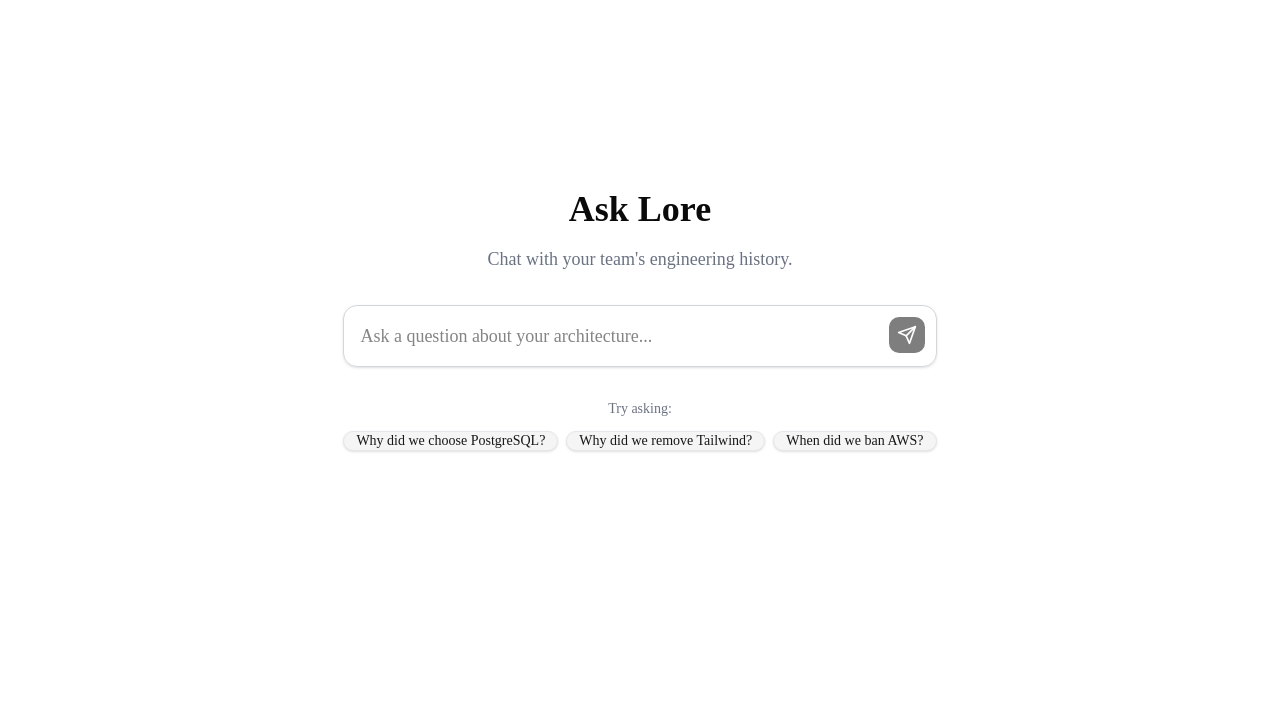
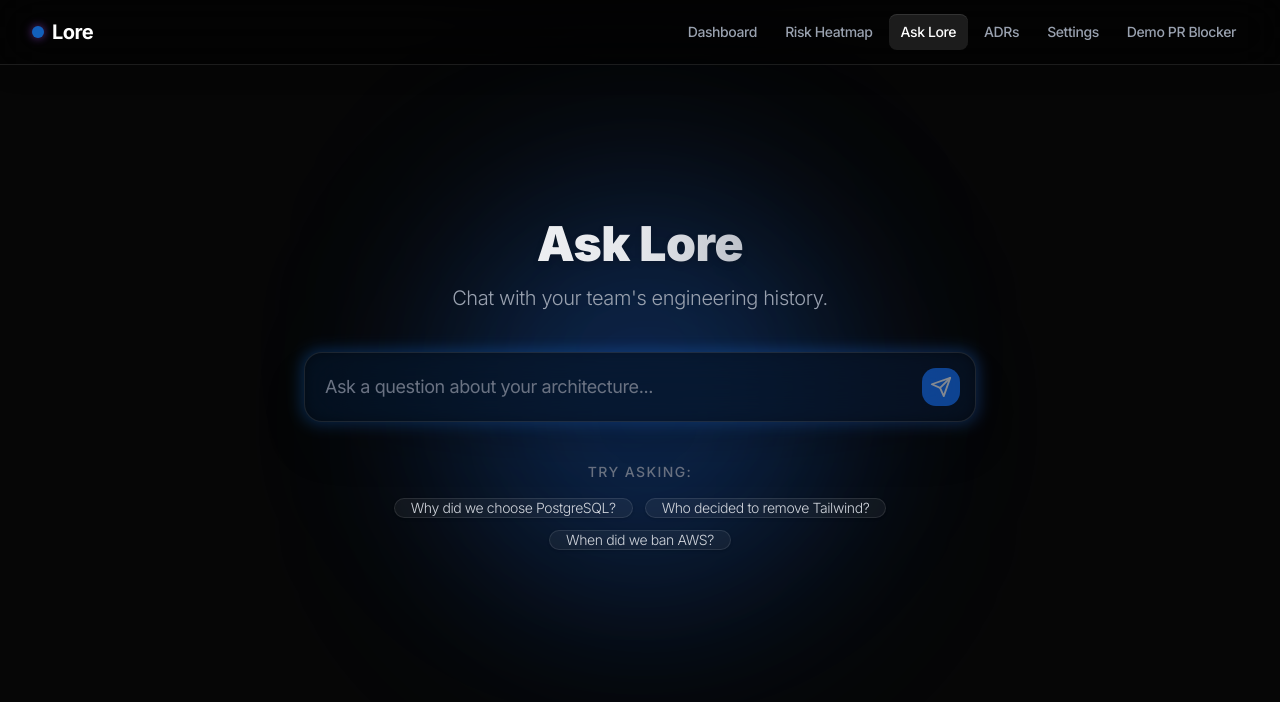
Before and after one commit to wageshsharma20/Lore, a Next.js app in the folder apps/web/: page /ask in a window 1280 px wide. Shown: the top 702 px of the page. Built offline with nearby package versions, Linux system fonts and the light colour scheme.

Commit message:
feat(frontend): Finalize Person B UI, logic, and tests

```diff
--- a/apps/web/src/app/ask/page.tsx
+++ b/apps/web/src/app/ask/page.tsx
@@ -7,20 +7,25 @@ import { askLore, AskResponse } from "@/actions/ask";
 
 export default function AskPage() {
   const [query, setQuery] = useState("");
-  const [loading, setLoading] = useState(false);
+  const [loadingStep, setLoadingStep] = useState<string>("");
   const [result, setResult] = useState<AskResponse | null>(null);
 
   const exampleQueries = [
     "Why did we choose PostgreSQL?",
-    "Why did we remove Tailwind?",
+    "Who decided to remove Tailwind?",
     "When did we ban AWS?"
   ];
 
   const handleAsk = async (q: string) => {
     if (!q.trim()) return;
     setQuery(q);
-    setLoading(true);
+    setLoadingStep("Searching decision graph…");
     setResult(null);
+
+    // Progressive loading text sequence
+    const timer1 = setTimeout(() => setLoadingStep("Found 3 related decisions…"), 1500);
+    const timer2 = setTimeout(() => setLoadingStep("Generating answer…"), 3500);
+
     try {
       const res = await askLore(q);
       setResult(res);
@@ -28,47 +33,54 @@ export default function AskPage() {
       console.error(e);
       alert("Failed to ask Lore. Please try again.");
     } finally {
-      setLoading(false);
+      clearTimeout(timer1);
+      clearTimeout(timer2);
+      setLoadingStep("");
     }
   };
 
   return (
-    <main className="p-8 max-w-4xl mx-auto min-h-[80vh] flex flex-col justify-center items-center">
-      <div className="w-full text-center mb-8">
-        <h1 className="text-4xl font-bold mb-4">Ask Lore</h1>
-        <p className="text-gray-500 text-lg">Chat with your team's engineering history.</p>
+    <main className="p-8 max-w-4xl mx-auto min-h-[80vh] flex flex-col justify-center items-center relative">
+      {/* Glow Effects */}
+      <div className="absolute top-1/4 left-1/4 w-96 h-96 bg-primary/20 rounded-full blur-[100px] z-[-1]"></div>
+      <div className="absolute bottom-1/4 right-1/4 w-96 h-96 bg-blue-500/10 rounded-full blur-[100px] z-[-1]"></div>
+
+      <div className="w-full text-center mb-10">
+        <h1 className="text-5xl font-black mb-4 bg-gradient-to-r from-white via-gray-200 to-gray-500 bg-clip-text text-transparent drop-shadow-md">Ask Lore</h1>
+        <p className="text-gray-400 text-xl font-light">Chat with your team's engineering history.</p>
       </div>
 
       <div className="w-full max-w-2xl">
-        <div className="relative mb-8">
+        <div className="relative mb-10 group">
+          <div className="absolute -inset-0.5 bg-gradient-to-r from-primary to-blue-500 rounded-2xl blur opacity-30 group-hover:opacity-60 transition duration-500"></div>
           <input
             type="text"
             value={query}
             onChange={(e) => setQuery(e.target.value)}
             onKeyDown={(e) => e.key === 'Enter' && handleAsk(query)}
             placeholder="Ask a question about your architecture..."
-            className="w-full p-4 pr-12 text-lg border border-gray-300 rounded-xl shadow-sm focus:ring-2 focus:ring-black focus:border-black outline-none transition-all"
-            disabled={loading}
+            className="relative w-full p-5 pr-14 text-lg bg-black/60 backdrop-blur-xl border border-white/10 text-white placeholder-gray-500 rounded-2xl shadow-2xl focus:ring-2 focus:ring-primary focus:border-transparent outline-none transition-all"
+            disabled={!!loadingStep}
           />
           <button
             onClick={() => handleAsk(query)}
-            disabled={loading || !query.trim()}
-            className="absolute right-3 top-3 p-2 bg-black text-white rounded-lg hover:bg-gray-800 disabled:opacity-50"
+            disabled={!!loadingStep || !query.trim()}
+            className="absolute right-4 top-4 p-2 bg-primary/90 text-white rounded-xl hover:bg-primary hover:scale-105 hover:shadow-[0_0_15px_rgba(168,85,247,0.5)] transition-all disabled:opacity-50 disabled:hover:scale-100 disabled:hover:shadow-none"
           >
-            <svg xmlns="http://www.w3.org/2000/svg" width="20" height="20" viewBox="0 0 24 24" fill="none" stroke="currentColor" strokeWidth="2" strokeLinecap="round" strokeLinejoin="round"><path d="m22 2-7 20-4-9-9-4Z"/><path d="M22 2 11 13"/></svg>
+            <svg xmlns="http://www.w3.org/2000/svg" width="22" height="22" viewBox="0 0 24 24" fill="none" stroke="currentColor" strokeWidth="2" strokeLinecap="round" strokeLinejoin="round"><path d="m22 2-7 20-4-9-9-4Z"/><path d="M22 2 11 13"/></svg>
           </button>
         </div>
 
-        {!result && !loading && (
-          <div className="flex flex-col items-center">
-            <p className="text-sm text-gray-500 mb-3 font-medium">Try asking:</p>
-            <div className="flex flex-wrap gap-2 justify-center">
+        {!result && !loadingStep && (
+          <div className="flex flex-col items-center animate-in fade-in duration-700">
+            <p className="text-sm text-gray-500 mb-4 font-medium tracking-widest uppercase">Try asking:</p>
+            <div className="flex flex-wrap gap-3 justify-center">
               {exampleQueries.map((q, index) => (
                 <Badge
                   key={index}
                   variant="secondary"
                   onClick={() => handleAsk(q)}
-                  className="cursor-pointer hover:bg-gray-200 px-3 py-1.5 text-sm font-normal shadow-sm border border-gray-200"
+                  className="cursor-pointer bg-white/5 hover:bg-white/10 text-gray-300 px-4 py-2 text-sm font-light border border-white/10 hover:border-primary/50 transition-all shadow-sm"
                 >
                   {q}
                 </Badge>
@@ -77,39 +89,45 @@ export default function AskPage() {
           </div>
         )}
 
-        {loading && (
-          <div className="flex justify-center my-12">
-            <div className="animate-pulse flex flex-col items-center gap-4">
-              <div className="w-12 h-12 border-4 border-gray-200 border-t-black rounded-full animate-spin"></div>
-              <p className="text-gray-500 font-medium">Searching architectural graph...</p>
+        {loadingStep && (
+          <div className="flex justify-center my-12 animate-in fade-in duration-500">
+            <div className="flex flex-col items-center gap-6">
+              <div className="relative w-16 h-16">
+                <div className="absolute inset-0 rounded-full border-4 border-primary/20"></div>
+                <div className="absolute inset-0 rounded-full border-4 border-primary border-t-transparent animate-spin"></div>
+                <div className="absolute inset-0 rounded-full border-4 border-blue-500/50 border-b-transparent animate-[spin_1.5s_linear_infinite_reverse]"></div>
+              </div>
+              <p className="text-primary font-medium text-lg tracking-wide animate-pulse">
+                {loadingStep}
+              </p>
             </div>
           </div>
         )}
 
-        {result && !loading && (
-          <div className="mt-8 animate-in fade-in slide-in-from-bottom-4 duration-500">
-            <Card className="border-gray-200 shadow-lg overflow-hidden">
-              <div className="bg-green-50 px-6 py-3 border-b border-green-100 flex items-center justify-between">
-                <span className="text-green-800 font-medium flex items-center gap-2">
-                  <svg xmlns="http://www.w3.org/2000/svg" width="18" height="18" viewBox="0 0 24 24" fill="none" stroke="currentColor" strokeWidth="2" strokeLinecap="round" strokeLinejoin="round"><path d="M22 11.08V12a10 10 0 1 1-5.93-9.14"/><path d="m9 11 3 3L22 4"/></svg>
-                  Answer Found
+        {result && !loadingStep && (
+          <div className="mt-10 animate-in fade-in slide-in-from-bottom-8 duration-700">
+            <Card className="bg-black/40 backdrop-blur-2xl border-white/10 shadow-[0_0_40px_rgba(0,0,0,0.5)] overflow-hidden">
+              <div className="bg-emerald-500/10 px-6 py-4 border-b border-emerald-500/20 flex items-center justify-between shadow-[inset_0_-1px_0_rgba(16,185,129,0.2)]">
+                <span className="text-emerald-400 font-medium flex items-center gap-3 drop-shadow-[0_0_5px_rgba(52,211,153,0.6)]">
+                  <svg xmlns="http://www.w3.org/2000/svg" width="20" height="20" viewBox="0 0 24 24" fill="none" stroke="currentColor" strokeWidth="2.5" strokeLinecap="round" strokeLinejoin="round"><path d="M22 11.08V12a10 10 0 1 1-5.93-9.14"/><path d="m9 11 3 3L22 4"/></svg>
+                  Answer Found in Memory
                 </span>
-                <span className="text-green-700 text-xs font-bold bg-green-200 px-2 py-1 rounded-full">
+                <span className="text-emerald-300 text-xs font-bold bg-emerald-500/20 border border-emerald-500/30 px-3 py-1.5 rounded-full shadow-[0_0_10px_rgba(16,185,129,0.2)]">
                   {Math.round(result.confidence * 100)}% Match
                 </span>
               </div>
-              <CardContent className="p-6">
-                <p className="text-xl text-gray-800 mb-6 leading-relaxed">
+              <CardContent className="p-8">
+                <p className="text-xl text-gray-200 mb-8 leading-relaxed font-light">
                   {result.answer}
                 </p>
-                <div className="flex flex-wrap gap-4 text-sm text-gray-600 bg-gray-50 p-4 rounded-lg border border-gray-100">
+                <div className="flex flex-wrap gap-4 text-sm text-gray-400 bg-white/5 p-5 rounded-xl border border-white/5">
                   <div className="flex items-center gap-2">
-                    <span className="text-gray-400">Made by:</span>
-                    <Badge variant="outline" className="bg-white">{result.decision_author}</Badge>
+                    <span className="text-gray-500 uppercase text-xs tracking-wider">Made by</span>
+                    <Badge variant="outline" className="bg-primary/20 text-primary-foreground border-primary/30 py-1">{result.decision_author}</Badge>
                   </div>
                   <div className="flex items-center gap-2">
-                    <span className="text-gray-400">Date:</span>
-                    <span className="font-medium text-gray-700">
+                    <span className="text-gray-500 uppercase text-xs tracking-wider">Date</span>
+                    <span className="font-medium text-gray-300">
                       {new Date(result.decision_date).toLocaleDateString(undefined, { year: 'numeric', month: 'long', day: 'numeric' })}
                     </span>
                   </div>
@@ -118,10 +136,10 @@ export default function AskPage() {
                       href={result.source_pr_url}
                       target="_blank"
                       rel="noreferrer"
-                      className="text-blue-600 hover:text-blue-800 hover:underline flex items-center gap-1 font-medium"
+                      className="text-primary hover:text-white hover:underline flex items-center gap-1.5 font-medium transition-colors"
                     >
                       View Source PR
-                      <svg xmlns="http://www.w3.org/2000/svg" width="14" height="14" viewBox="0 0 24 24" fill="none" stroke="currentColor" strokeWidth="2" strokeLinecap="round" strokeLinejoin="round"><path d="M18 13v6a2 2 0 0 1-2 2H5a2 2 0 0 1-2-2V8a2 2 0 0 1 2-2h6"/><polyline points="15 3 21 3 21 9"/><line x1="10" x2="21" y1="14" y2="3"/></svg>
+                      <svg xmlns="http://www.w3.org/2000/svg" width="16" height="16" viewBox="0 0 24 24" fill="none" stroke="currentColor" strokeWidth="2" strokeLinecap="round" strokeLinejoin="round"><path d="M18 13v6a2 2 0 0 1-2 2H5a2 2 0 0 1-2-2V8a2 2 0 0 1 2-2h6"/><polyline points="15 3 21 3 21 9"/><line x1="10" x2="21" y1="14" y2="3"/></svg>
                     </a>
                   </div>
                 </div>
--- a/apps/web/src/app/globals.css
+++ b/apps/web/src/app/globals.css
@@ -7,9 +7,9 @@
 @theme inline {
   --color-background: var(--background);
   --color-foreground: var(--foreground);
-  --font-sans: var(--font-sans);
-  --font-mono: var(--font-geist-mono);
-  --font-heading: var(--font-sans);
+  --font-sans: var(--font-inter);
+  --font-mono: var(--font-inter);
+  --font-heading: var(--font-inter);
   --color-sidebar-ring: var(--sidebar-ring);
   --color-sidebar-border: var(--sidebar-border);
   --color-sidebar-accent-foreground: var(--sidebar-accent-foreground);
@@ -84,37 +84,37 @@
 }
 
 .dark {
-  --background: oklch(0.145 0 0);
+  --background: oklch(0.12 0 0);
   --foreground: oklch(0.985 0 0);
-  --card: oklch(0.205 0 0);
+  --card: oklch(0.15 0 0);
   --card-foreground: oklch(0.985 0 0);
-  --popover: oklch(0.205 0 0);
+  --popover: oklch(0.15 0 0);
   --popover-foreground: oklch(0.985 0 0);
-  --primary: oklch(0.922 0 0);
-  --primary-foreground: oklch(0.205 0 0);
-  --secondary: oklch(0.269 0 0);
+  --primary: oklch(0.65 0.25 260);
+  --primary-foreground: oklch(0.985 0 0);
+  --secondary: oklch(0.2 0 0);
   --secondary-foreground: oklch(0.985 0 0);
-  --muted: oklch(0.269 0 0);
-  --muted-foreground: oklch(0.708 0 0);
-  --accent: oklch(0.269 0 0);
+  --muted: oklch(0.2 0 0);
+  --muted-foreground: oklch(0.7 0 0);
+  --accent: oklch(0.25 0 0);
   --accent-foreground: oklch(0.985 0 0);
-  --destructive: oklch(0.704 0.191 22.216);
+  --destructive: oklch(0.6 0.2 20);
   --border: oklch(1 0 0 / 10%);
   --input: oklch(1 0 0 / 15%);
-  --ring: oklch(0.556 0 0);
-  --chart-1: oklch(0.87 0 0);
-  --chart-2: oklch(0.556 0 0);
-  --chart-3: oklch(0.439 0 0);
-  --chart-4: oklch(0.371 0 0);
-  --chart-5: oklch(0.269 0 0);
-  --sidebar: oklch(0.205 0 0);
+  --ring: oklch(0.65 0.25 260);
+  --chart-1: oklch(0.65 0.25 260);
+  --chart-2: oklch(0.8 0.15 150);
+  --chart-3: oklch(0.7 0.2 40);
+  --chart-4: oklch(0.6 0.2 20);
+  --chart-5: oklch(0.5 0.15 280);
+  --sidebar: oklch(0.15 0 0);
   --sidebar-foreground: oklch(0.985 0 0);
-  --sidebar-primary: oklch(0.488 0.243 264.376);
+  --sidebar-primary: oklch(0.65 0.25 260);
   --sidebar-primary-foreground: oklch(0.985 0 0);
-  --sidebar-accent: oklch(0.269 0 0);
+  --sidebar-accent: oklch(0.25 0 0);
   --sidebar-accent-foreground: oklch(0.985 0 0);
   --sidebar-border: oklch(1 0 0 / 10%);
-  --sidebar-ring: oklch(0.556 0 0);
+  --sidebar-ring: oklch(0.65 0.25 260);
 }
 
 @layer base {
@@ -122,7 +122,7 @@
     @apply border-border outline-ring/50;
   }
   body {
-    @apply bg-background text-foreground;
+    @apply bg-background text-foreground tracking-tight selection:bg-primary/30 selection:text-primary-foreground;
   }
   html {
     @apply font-sans;
--- a/apps/web/src/app/layout.tsx
+++ b/apps/web/src/app/layout.tsx
@@ -1,20 +1,16 @@
 import type { Metadata } from "next";
-import { Geist, Geist_Mono } from "next/font/google";
+import { Inter } from "next/font/google";
+import { Navbar } from "@/components/Navbar";
 import "./globals.css";
 
-const geistSans = Geist({
-  variable: "--font-geist-sans",
+const inter = Inter({
   subsets: ["latin"],
-});
-
-const geistMono = Geist_Mono({
-  variable: "--font-geist-mono",
-  subsets: ["latin"],
+  variable: "--font-inter",
 });
 
 export const metadata: Metadata = {
-  title: "Create Next App",
-  description: "Generated by create next app",
+  title: "Lore: Engineering Historian",
+  description: "Your codebase's memory",
 };
 
 export default function RootLayout({
@@ -25,9 +21,12 @@ export default function RootLayout({
   return (
     <html
       lang="en"
-      className={`${geistSans.variable} ${geistMono.variable} h-full antialiased`}
+      className={`${inter.variable} h-full antialiased dark`}
     >
-      <body className="min-h-full flex flex-col" suppressHydrationWarning>{children}</body>
+      <body className="min-h-full flex flex-col font-sans" suppressHydrationWarning>
+        <Navbar />
+        {children}
+      </body>
     </html>
   );
 }
--- /dev/null
+++ b/apps/web/src/components/Navbar.tsx
@@ -0,0 +1,49 @@
+"use client";
+
+import Link from "next/link";
+import { usePathname } from "next/navigation";
+
+export function Navbar() {
+  const pathname = usePathname();
+
+  const links = [
+    { href: "/", label: "Dashboard" },
+    { href: "/heatmap", label: "Risk Heatmap" },
+    { href: "/ask", label: "Ask Lore" },
+    { href: "/adrs", label: "ADRs" },
+    { href: "/settings", label: "Settings" },
+    // Example for PR check to easily demo it
+    { href: "/pr-check?pr=123&status=blocked&author=@alice", label: "Demo PR Blocker" },
+  ];
+
+  return (
+    <nav className="sticky top-0 z-50 w-full border-b border-white/10 bg-black/50 backdrop-blur-xl shadow-[0_4px_30px_rgba(0,0,0,0.1)]">
+      <div className="max-w-7xl mx-auto px-4 sm:px-6 lg:px-8">
+        <div className="flex justify-between items-center h-16">
+          <div className="flex-shrink-0 flex items-center gap-2">
+            <span className="w-3 h-3 bg-primary rounded-full animate-pulse shadow-[0_0_10px_rgba(168,85,247,0.8)]"></span>
+            <Link href="/" className="font-bold text-xl tracking-tight text-white">Lore</Link>
+          </div>
+          <div className="hidden md:flex items-center space-x-1">
+            {links.map((link) => {
+              const isActive = pathname === link.href || (pathname.startsWith("/pr-check") && link.href.includes("pr-check"));
+              return (
+                <Link
+                  key={link.href}
+                  href={link.href}
+                  className={`px-3 py-2 rounded-md text-sm font-medium transition-all duration-300 ${
+                    isActive
+                      ? "bg-white/10 text-white shadow-[inset_0_1px_0_rgba(255,255,255,0.1)]"
+                      : "text-gray-400 hover:text-white hover:bg-white/5"
+                  }`}
+                >
+                  {link.label}
+                </Link>
+              );
+            })}
+          </div>
+        </div>
+      </div>
+    </nav>
+  );
+}
--- a/apps/web/src/lib/mock-data.ts
+++ b/apps/web/src/lib/mock-data.ts
@@ -13,7 +13,7 @@ export type Decision = {
   source_pr_url: string;
 };
 
-export const SHOW_EMPTY_STATE = true;
+export const SHOW_EMPTY_STATE = false;
 
 export const MOCK_DECISIONS: Decision[] = SHOW_EMPTY_STATE ? [] : [
   {
```
Also changed, not shown: apps/web/src/actions/adr.ts (+5 -2 lines), apps/web/src/app/page.tsx (+51 -44 lines), apps/web/src/components/HeatmapTreemap.tsx (+37 -40 lines), apps/web/src/lib/api.ts (+35 -25 lines), apps/web/src/lib/riskEngine.ts (+11 -2 lines), 1 other file (tests, documents, lock files or other folders).
